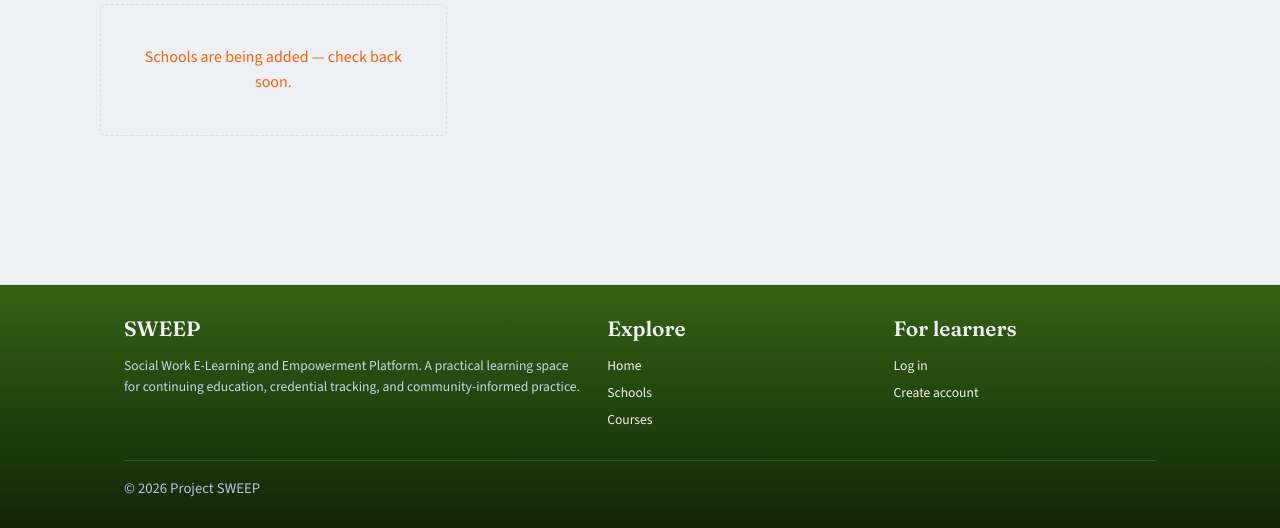
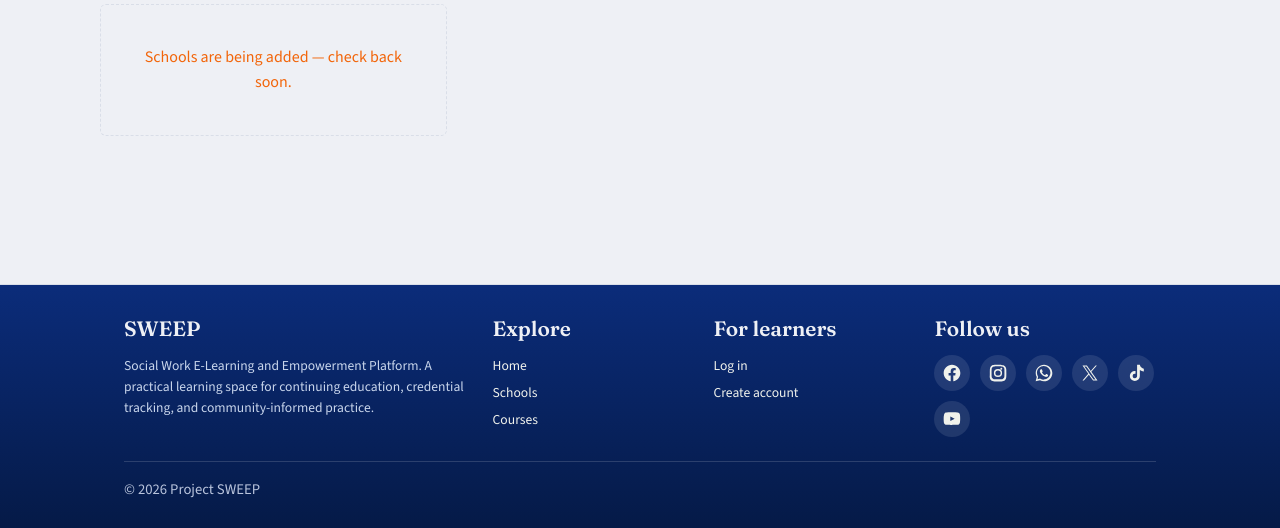
Before and after one commit to remikeks/project-sweep, a Django app: page / in a window 1280 px wide. Shown: the part 3229-3757 px from the top of the page. Run offline with Django 5.2, Linux system fonts and the light colour scheme; data that the repository does not hold is empty; parts of the project's set-up code (start-up, migrations or seed data) failed here and were passed over.

Commit message:
added social media links to footer

```diff
--- a/static/css/style.css
+++ b/static/css/style.css
@@ -454,7 +454,7 @@ form label { display: block; font-size: 0.85rem; margin-bottom: 4px; color: var(
 
 .sw-footer {
   margin-top: 56px;
-  background: linear-gradient(180deg, #356114 0%, #102608 100%);
+  background: linear-gradient(180deg, #0B2C7A 0%, #051A47 100%);
   color: var(--paper);
   padding: 40px 0 24px;
 }
@@ -473,7 +473,7 @@ form label { display: block; font-size: 0.85rem; margin-bottom: 4px; color: var(
 
 .sw-footer-grid {
   display: grid;
-  grid-template-columns: 1.4fr 0.8fr 0.8fr;
+  grid-template-columns: 1.4fr 0.8fr 0.8fr 0.9fr;
   gap: 24px;
 }
 
@@ -486,6 +486,38 @@ form label { display: block; font-size: 0.85rem; margin-bottom: 4px; color: var(
 .sw-footer a:hover {
   color: var(--gold);
   text-decoration: none;
+}
+
+.sw-footer-social {
+  display: flex;
+  flex-wrap: wrap;
+  gap: 10px;
+  margin-top: 4px;
+}
+
+.sw-footer-social .social-icon {
+  display: inline-flex;
+  align-items: center;
+  justify-content: center;
+  width: 36px;
+  height: 36px;
+  margin-bottom: 0;
+  border-radius: 50%;
+  background: rgba(255, 255, 255, 0.1);
+  color: #F0F2EC;
+  transition: background 0.15s ease, color 0.15s ease, transform 0.15s ease;
+}
+
+.sw-footer-social .social-icon:hover {
+  background: var(--gold);
+  color: var(--primary-dark);
+  transform: translateY(-2px);
+}
+
+@media (max-width: 640px) {
+  .sw-footer-grid {
+    grid-template-columns: 1fr;
+  }
 }
 
 .sw-footer-bottom {
--- a/templates/base.html
+++ b/templates/base.html
@@ -99,6 +99,34 @@
             <a href="{% url 'login' %}">Log in</a>
             <a href="{% url 'signup' %}">Create account</a>
           {% endif %}
+        </div>
+        <div>
+          <h3 class="footer-heading">Follow us</h3>
+          <div class="sw-footer-social">
+            {# TODO: replace with real page URL when the account exists #}
+            <a href="#" class="social-icon" aria-label="SWEEP Academy on Facebook" target="_blank" rel="noopener">
+              <svg viewBox="0 0 24 24" width="20" height="20" fill="currentColor" aria-hidden="true"><path d="M22 12.06C22 6.51 17.52 2 12 2S2 6.51 2 12.06c0 5 3.66 9.15 8.44 9.94v-7.03H7.9v-2.91h2.54V9.85c0-2.51 1.49-3.9 3.77-3.9 1.09 0 2.24.2 2.24.2v2.47h-1.26c-1.24 0-1.63.78-1.63 1.57v1.87h2.78l-.44 2.91h-2.34V22c4.78-.79 8.44-4.94 8.44-9.94Z"/></svg>
+            </a>
+            {# TODO: replace with real page URL when the account exists #}
+            <a href="#" class="social-icon" aria-label="SWEEP Academy on Instagram" target="_blank" rel="noopener">
+              <svg viewBox="0 0 24 24" width="20" height="20" fill="currentColor" aria-hidden="true"><path d="M12 2.2c2.72 0 3.05.01 4.12.06 1.07.05 1.8.22 2.44.47.66.26 1.22.6 1.77 1.16.55.55.9 1.11 1.16 1.77.25.64.42 1.37.47 2.44.05 1.07.06 1.4.06 4.12s-.01 3.05-.06 4.12c-.05 1.07-.22 1.8-.47 2.44a4.9 4.9 0 0 1-1.16 1.77 4.9 4.9 0 0 1-1.77 1.16c-.64.25-1.37.42-2.44.47-1.07.05-1.4.06-4.12.06s-3.05-.01-4.12-.06c-1.07-.05-1.8-.22-2.44-.47a4.9 4.9 0 0 1-1.77-1.16 4.9 4.9 0 0 1-1.16-1.77c-.25-.64-.42-1.37-.47-2.44C2.21 15.05 2.2 14.72 2.2 12s.01-3.05.06-4.12c.05-1.07.22-1.8.47-2.44.26-.66.6-1.22 1.16-1.77a4.9 4.9 0 0 1 1.77-1.16c.64-.25 1.37-.42 2.44-.47C8.95 2.21 9.28 2.2 12 2.2Zm0 1.8c-2.67 0-2.99.01-4.04.06-.87.04-1.34.18-1.65.3-.42.16-.71.35-1.02.66-.31.31-.5.6-.66 1.02-.12.31-.26.78-.3 1.65-.05 1.05-.06 1.37-.06 4.04s.01 2.99.06 4.04c.04.87.18 1.34.3 1.65.16.42.35.71.66 1.02.31.31.6.5 1.02.66.31.12.78.26 1.65.3 1.05.05 1.37.06 4.04.06s2.99-.01 4.04-.06c.87-.04 1.34-.18 1.65-.3.42-.16.71-.35 1.02-.66.31-.31.5-.6.66-1.02.12-.31.26-.78.3-1.65.05-1.05.06-1.37.06-4.04s-.01-2.99-.06-4.04c-.04-.87-.18-1.34-.3-1.65a2.7 2.7 0 0 0-.66-1.02 2.7 2.7 0 0 0-1.02-.66c-.31-.12-.78-.26-1.65-.3-1.05-.05-1.37-.06-4.04-.06Zm0 3.06a4.94 4.94 0 1 1 0 9.88 4.94 4.94 0 0 1 0-9.88Zm0 1.8a3.14 3.14 0 1 0 0 6.28 3.14 3.14 0 0 0 0-6.28Zm5.13-1.99a1.15 1.15 0 1 1-2.3 0 1.15 1.15 0 0 1 2.3 0Z"/></svg>
+            </a>
+            {# TODO: replace with real page URL when the account exists #}
+            <a href="#" class="social-icon" aria-label="SWEEP Academy on WhatsApp" target="_blank" rel="noopener">
+              <svg viewBox="0 0 24 24" width="20" height="20" fill="currentColor" aria-hidden="true"><path d="M12.02 2C6.5 2 2.04 6.46 2.04 12c0 1.77.47 3.44 1.28 4.9L2 22l5.24-1.28A9.94 9.94 0 0 0 12.02 22C17.55 22 22 17.54 22 12S17.55 2 12.02 2Zm0 18.06c-1.6 0-3.1-.44-4.38-1.2l-.31-.19-3.11.76.76-3.03-.2-.32a8.06 8.06 0 0 1-1.24-4.28c0-4.46 3.63-8.08 8.08-8.08 4.46 0 8.08 3.62 8.08 8.08 0 4.45-3.62 8.06-8.08 8.06Zm4.43-6.02c-.24-.12-1.43-.7-1.65-.79-.22-.08-.39-.12-.55.12-.16.24-.63.79-.78.95-.14.16-.28.18-.53.06-.24-.12-1.03-.38-1.96-1.21-.72-.65-1.21-1.44-1.35-1.68-.14-.24-.02-.37.11-.49.11-.11.24-.28.36-.42.12-.14.16-.24.24-.4.08-.16.04-.3-.02-.42-.06-.12-.55-1.33-.76-1.82-.2-.48-.4-.41-.55-.42h-.47c-.16 0-.42.06-.64.3-.22.24-.85.83-.85 2.02s.87 2.35.99 2.51c.12.16 1.71 2.62 4.15 3.67.58.25 1.03.4 1.38.51.58.18 1.11.16 1.53.1.47-.07 1.43-.58 1.63-1.15.2-.56.2-1.04.14-1.14-.06-.1-.22-.16-.46-.28Z"/></svg>
+            </a>
+            {# TODO: replace with real page URL when the account exists #}
+            <a href="#" class="social-icon" aria-label="SWEEP Academy on X" target="_blank" rel="noopener">
+              <svg viewBox="0 0 24 24" width="20" height="20" fill="currentColor" aria-hidden="true"><path d="M13.6 10.62 20.24 3h-1.58l-5.76 6.62L8.3 3H3l6.96 9.9L3 21h1.58l6.09-6.99L15.7 21H21l-7.4-10.38Zm-2.16 2.48-.7-.98-5.62-7.88h2.42l4.54 6.36.7.98 5.9 8.27h-2.42l-4.82-6.75Z"/></svg>
+            </a>
+            <a href="https://www.tiktok.com/@sweepacademy" class="social-icon" aria-label="SWEEP Academy on TikTok" target="_blank" rel="noopener">
+              <svg viewBox="0 0 24 24" width="20" height="20" fill="currentColor" aria-hidden="true"><path d="M16.6 2h-3.3v13.6c0 1.5-1.2 2.7-2.7 2.7a2.7 2.7 0 0 1-2.7-2.7 2.7 2.7 0 0 1 2.7-2.7c.3 0 .55.04.8.1V9.7a6 6 0 0 0-.8-.05A6 6 0 0 0 4.6 15.6a6 6 0 0 0 6 6 6 6 0 0 0 6-6V8.5a8.1 8.1 0 0 0 4.8 1.55V6.75a4.8 4.8 0 0 1-2.87-1.32A4.8 4.8 0 0 1 16.6 2Z"/></svg>
+            </a>
+
+            <a href="https://www.youtube.com/@SWEEPACADEMY" class="social-icon" aria-label="SWEEP Academy on YouTube" target="_blank" rel="noopener">
+              <svg viewBox="0 0 24 24" width="20" height="20" fill="currentColor" aria-hidden="true"><path d="M21.58 7.2s-.21-1.5-.87-2.16c-.83-.87-1.76-.87-2.19-.93C15.44 4 12 4 12 4h-.01s-3.44 0-6.51.11c-.43.06-1.36.06-2.19.93-.66.66-.87 2.16-.87 2.16S2 8.96 2 10.71v1.58c0 1.75.22 3.5.22 3.5s.21 1.5.87 2.16c.83.87 1.92.84 2.4.94C7.2 19.02 12 19.06 12 19.06s3.44-.01 6.52-.12c.43-.05 1.36-.05 2.19-.93.66-.66.87-2.16.87-2.16s.22-1.75.22-3.5v-1.58c0-1.75-.22-3.5-.22-3.5ZM9.99 14.4V9.02l5.2 2.69-5.2 2.69Z"/></svg>
+            </a>
+          </div>
         </div>
       </div>
       <div class="sw-footer-bottom">
```
Also changed, not shown: static/css/test.css (added).
